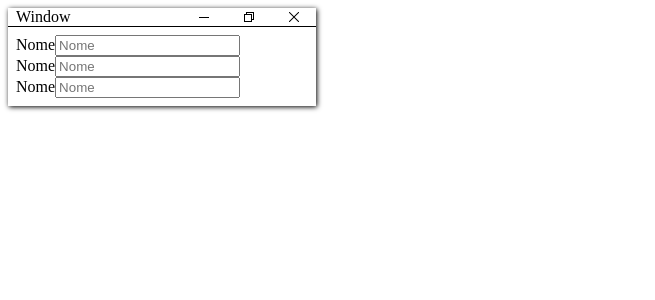
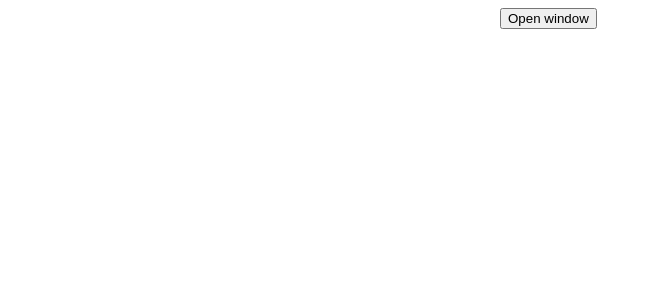
Before and after one commit to dungahk/angular-window-component, an Angular app: page / in a window 1280 px wide. Shown: the top 300 px of the page, without its empty margins (0-655 px from the left). Built offline with nearby package versions, Linux system fonts and the light colour scheme.

Commit message:
Add drag event

```diff
--- a/src/app/app.component.html
+++ b/src/app/app.component.html
@@ -1,4 +1,4 @@
-<wc-window>
+<wc-window #window>
   <wc-window-title>Window</wc-window-title>
   <!--<wc-window-toolbar>- x</wc-window-toolbar>-->
   <wc-window-content>
@@ -20,3 +20,5 @@
     </form>
   </wc-window-content>
 </wc-window>
+
+<button (click)="window.toggle()">Open window</button>
--- a/src/app/app.component.scss
+++ b/src/app/app.component.scss
@@ -0,0 +1,4 @@
+button {
+  position: fixed;
+  left: 500px;
+}
--- a/window/index.ts
+++ b/window/index.ts
@@ -5,11 +5,12 @@
  */
 
 import { NgModule } from '@angular/core';
+import { BrowserModule } from '@angular/platform-browser';
 import { WcWindow, WcWindowTitle, WcWindowContent } from './window';
 
 
 @NgModule({
-  imports: [],
+  imports: [BrowserModule],
   exports: [WcWindow, WcWindowTitle, WcWindowContent],
   declarations: [WcWindow, WcWindowTitle, WcWindowContent],
 })
--- a/window/window.html
+++ b/window/window.html
@@ -1,23 +1,30 @@
-<div class="wc-window-header" [style.width.px]="size">
+<div class="wc-window-header" [style.width.px]="size" (mousedown)="startDrag($event)" [class.wc-window-dragging]="dragging">
+
   <div class="wc-window-title">
     <ng-content select="wc-window-title"></ng-content>
   </div>
 
   <div class="wc-window-toolbar">
 
-    <button aria-label="minimize" title="Minimize" tabindex="-1" class="window-control minimize">
+    <button aria-label="minimize" title="Minimize" tabindex="-1" class="window-control minimize" (click)="minimize($event)">
       <svg aria-hidden="true" version="1.1" width="10" height="10">
         <path d="M 0,5 10,5 10,6 0,6 Z"></path>
       </svg>
     </button>
 
-    <button aria-label="restore" title="Restore" tabindex="-1" class="window-control restore">
+    <button aria-label="restore" title="Restore" tabindex="-1" class="window-control restore" (click)="restore($event)">
       <svg aria-hidden="true" version="1.1" width="10" height="10">
         <path d="m 2,1e-5 0,2 -2,0 0,8 8,0 0,-2 2,0 0,-8 z m 1,1 6,0 0,6 -1,0 0,-5 -5,0 z m -2,2 6,0 0,6 -6,0 z"></path>
       </svg>
     </button>
 
-    <button aria-label="close" title="Close" tabindex="-1" class="window-control close">
+    <button aria-label="maximize" title="Maximize" tabindex="-1" class="window-control maximize" (click)="maximize($event)">
+      <svg aria-hidden="true" version="1.1" width="10" height="10">
+        <path d="M 0,0 0,10 10,10 10,0 Z M 1,1 9,1 9,9 1,9 Z"></path>
+      </svg>
+    </button>
+
+    <button aria-label="close" title="Close" tabindex="-1" class="window-control close" (click)="close()">
       <svg aria-hidden="true" version="1.1" width="10" height="10">
         <path d="M 0,0 0,0.7 4.3,5 0,9.3 0,10 0.7,10 5,5.7 9.3,10 10,10 10,9.3 5.7,5 10,0.7 10,0 9.3,0 5,4.3 0.7,0 Z"></path>
       </svg>
@@ -26,6 +33,7 @@
   </div>
 
 </div>
+
 <div class="wc-window-content">
   <ng-content select="wc-window-content"></ng-content>
 </div>
--- a/window/window.scss
+++ b/window/window.scss
@@ -1,56 +1,5 @@
-// @import '../core/style/variables';
-
-// $mat-toolbar-height-desktop: 64px !default;
-// $mat-toolbar-height-mobile-portrait: 56px !default;
-// $mat-toolbar-height-mobile-landscape: 48px !default;
-
-// $mat-toolbar-padding: 16px !default;
-
-
-// @mixin mat-toolbar-height($height) {
-//   .mat-toolbar {
-//     min-height: $height;
-//   }
-//   .mat-toolbar-row {
-//     height: $height;
-//   }
-// }
-
-// .mat-toolbar {
-//   display: flex;
-//   box-sizing: border-box;
-//   width: 100%;
-//   padding: 0 $mat-toolbar-padding;
-//   flex-direction: column;
-
-//   .mat-toolbar-row {
-//     display: flex;
-//     box-sizing: border-box;
-
-//     width: 100%;
-
-//     // Flexbox Vertical Alignment
-//     flex-direction: row;
-//     align-items: center;
-
-//     // Per Material specs a toolbar cannot have multiple lines inside of a single row.
-//     // Disable text wrapping inside of the toolbar. Developers are still able to overwrite it.
-//     white-space: nowrap;
-//   }
-// }
-
-// // Set the default height for the toolbar.
-// @include mat-toolbar-height($mat-toolbar-height-desktop);
-
-// // As per specs, mobile devices will use a different height for toolbars than for desktop.
-// // The height for mobile landscape devices has been ignored since relying on `@media orientation`
-// // is causing issues on devices with a soft-keyboard.
-// // See: https://material.io/guidelines/layout/structure.html#structure-app-bar
-// @media ($mat-xsmall) {
-//   @include mat-toolbar-height($mat-toolbar-height-mobile-portrait);
-// }
-
 .wc-window {
+  display: none;
   position: absolute;
   top: 8;
   left: 8;
@@ -120,3 +69,11 @@
   }
 
 }
+
+.wc-window-opened {
+  display: block;
+}
+
+.wc-window-dragging {
+  // position:
+}
--- a/window/window.ts
+++ b/window/window.ts
@@ -13,6 +13,10 @@ import {
   Renderer2,
   Input,
 } from '@angular/core';
+import { Observable } from "rxjs/Observable";
+import 'rxjs/add/observable/fromEvent';
+import 'rxjs/add/operator/map';
+import 'rxjs/add/operator/takeUntil';
 
 @Directive({
   selector: 'wc-window-title'
@@ -24,14 +28,6 @@ export class WcWindowTitle {}
 })
 export class WcWindowContent {}
 
-// Boilerplate for applying mixins to MdToolbar.
-/** @docs-private */
-// export class MdToolbarBase {
-//   constructor(public _renderer: Renderer2, public _elementRef: ElementRef) {}
-// }
-// export const _MdToolbarMixinBase = mixinColor(MdToolbarBase);
-
-
 @Component({
   moduleId: module.id,
   selector: 'wc-window',
@@ -39,13 +35,97 @@ export class WcWindowContent {}
   styleUrls: ['window.scss'],
   host: {
     'class': 'wc-window',
-    'role': 'window'
+    'role': 'window',
+    '[class.wc-window-opened]': 'opened',
+    '[style.left.px]' : 'left',
+    '[style.top.px]' : 'top',
+    '(document:mousemove)': 'drag($event)',
+    '(document:mouseup)': 'stopDrag($event)'
   },
   changeDetection: ChangeDetectionStrategy.OnPush,
   encapsulation: ViewEncapsulation.None
 })
 export class WcWindow {
   @Input() size: number = 300;
+  @Input() opened: boolean = false;
+  @Input() left: number = 8;
+  @Input() top: number = 8;
+
+  public startX: number = 0;
+  public startY: number = 0;
+  public dragging: boolean = false;
+
   constructor() { }
 
+  /**
+   * open
+   */
+  public open() {
+    this.opened = true;
+  }
+
+  /**
+   * close
+   */
+  public close() {
+    this.opened = false;
+  }
+
+  /**
+   * toggle
+   */
+  public toggle() {
+    this.opened = !this.opened;
+  }
+
+  /**
+   * minimize
+   */
+  public minimize(event: MouseEvent) {
+
+  }
+
+  /**
+   * restore
+   */
+  public restore(event: MouseEvent) {
+
+  }
+
+  /**
+   * maximize
+   */
+  public maximize(event: MouseEvent) {
+
+  }
+
+  /**
+   * startDrag
+   */
+  public startDrag(event: MouseEvent) {
+    this.dragging = true;
+    this.startX = event.x;
+    this.startY = event.y;
+  }
+
+  /**
+   * drag
+   */
+  public drag(event: MouseEvent) {
+    if (this.dragging) {
+      this.left += event.x - this.startX;
+      this.startX = event.x;
+
+      this.top += event.y - this.startY;
+      this.startY = event.y;
+    }
+  }
+
+  /**
+   * stopDrag
+   */
+  public stopDrag(event: MouseEvent) {
+    this.dragging = false;
+  }
+
 }
```
